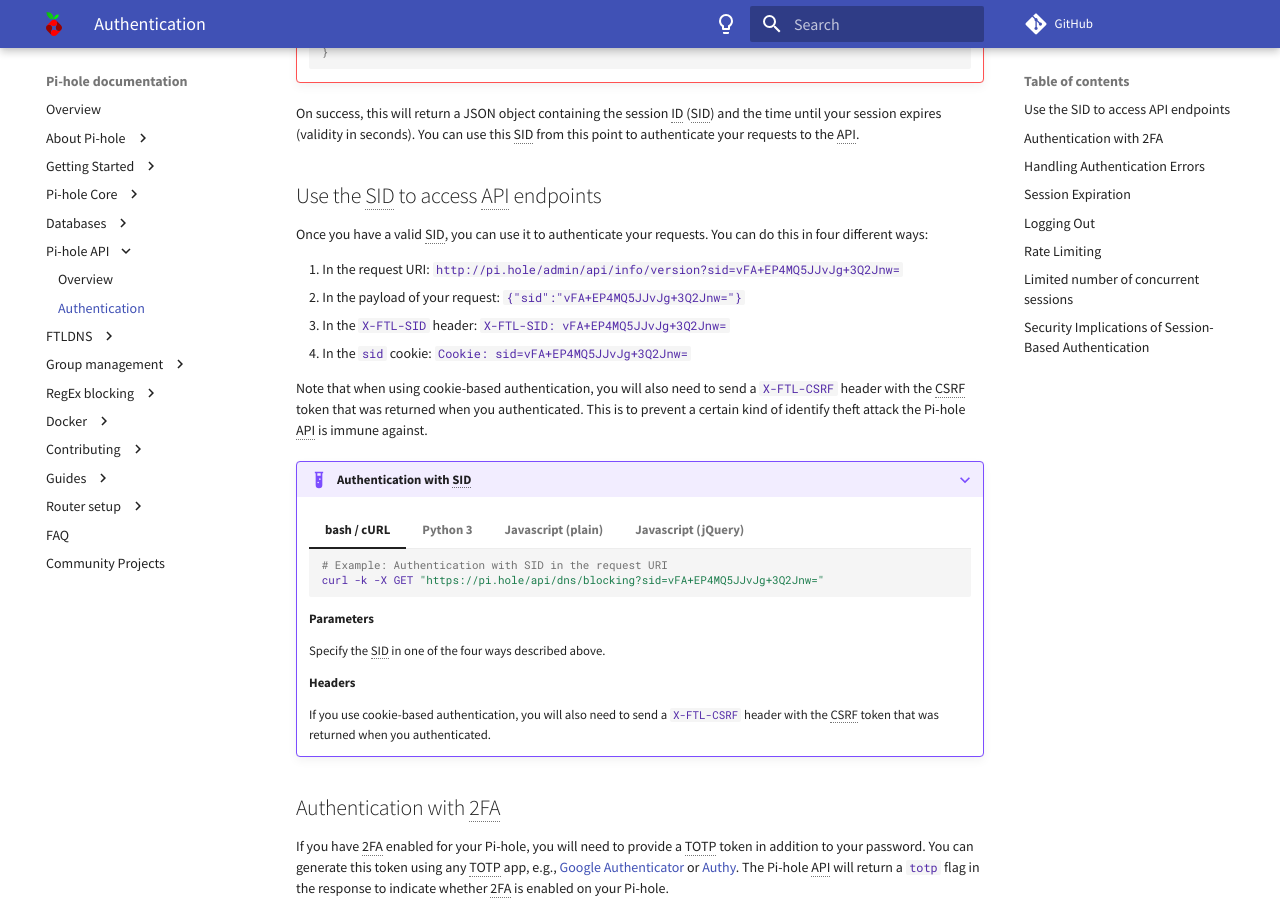
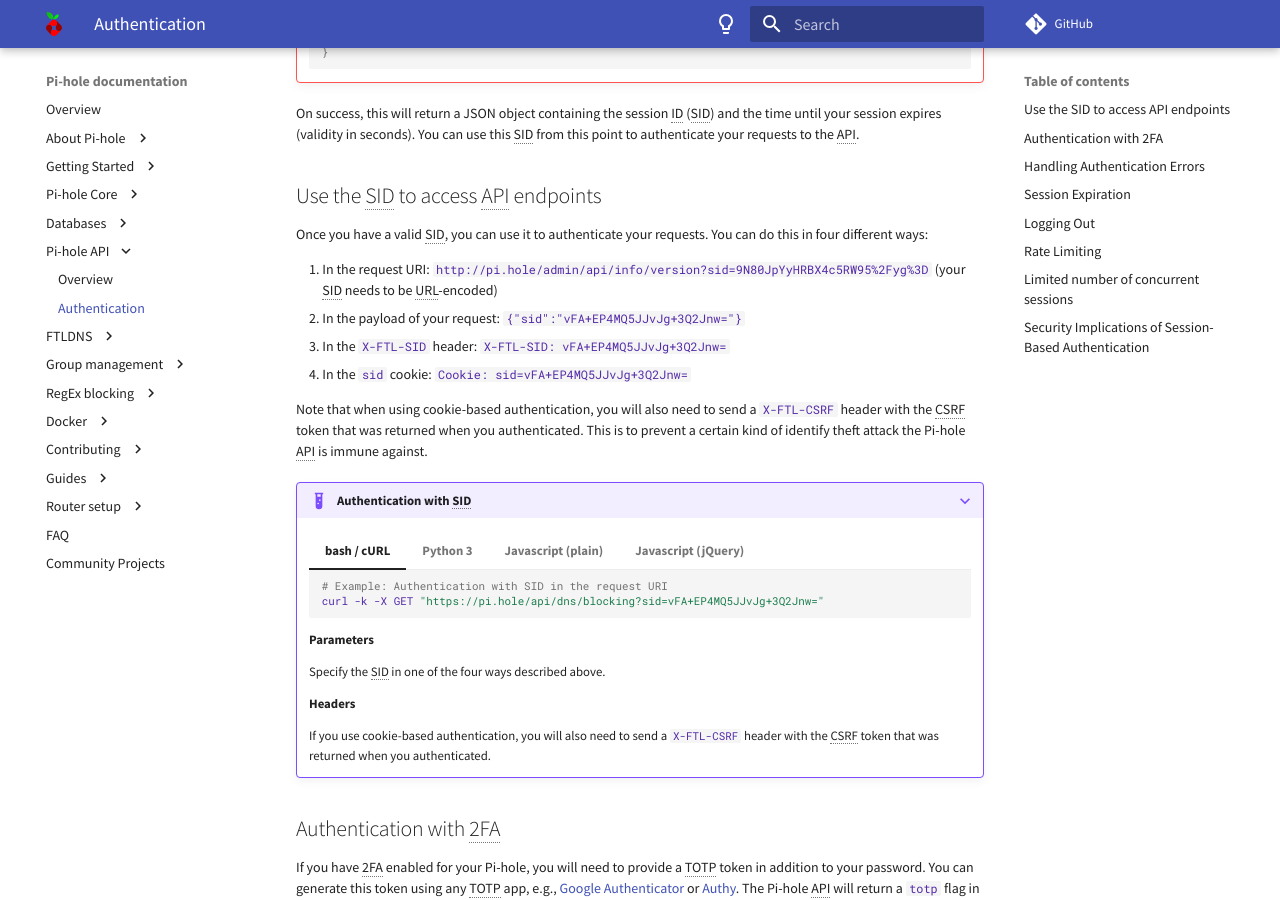
Before and after one commit to pi-hole/docs, an MkDocs documentation site: the page built from docs/api/auth.md, in a window 1280 px wide and 900 px high, scrolled down 1023 px. Built offline with MkDocs 1.6.1 and Material for MkDocs 9.7.7, drawn with Linux system fonts in a browser that asks for light colours; comment, search, counter and statistics services are not loaded.

Commit message:
The SID should actually be URL-encoded in the query method
Signed-off-by: DL6ER <dl6er@dl6er.de>

```diff
--- a/docs/api/auth.md
+++ b/docs/api/auth.md
@@ -135,7 +135,7 @@
 
 Once you have a valid SID, you can use it to authenticate your requests. You can do this in four different ways:
 
-1. In the request URI: `http://pi.hole/admin/api/info/version?sid=vFA+EP4MQ5JJvJg+3Q2Jnw=`
+1. In the request URI: `http://pi.hole/admin/api/info/version?sid=9N80JpYyHRBX4c5RW95%2Fyg%3D` (your SID needs to be URL-encoded)
 2. In the payload of your request: `{"sid":"vFA+EP4MQ5JJvJg+3Q2Jnw="}`
 3. In the `X-FTL-SID` header: `X-FTL-SID: vFA+EP4MQ5JJvJg+3Q2Jnw=`
 4. In the `sid` cookie: `Cookie: sid=vFA+EP4MQ5JJvJg+3Q2Jnw=`
```
